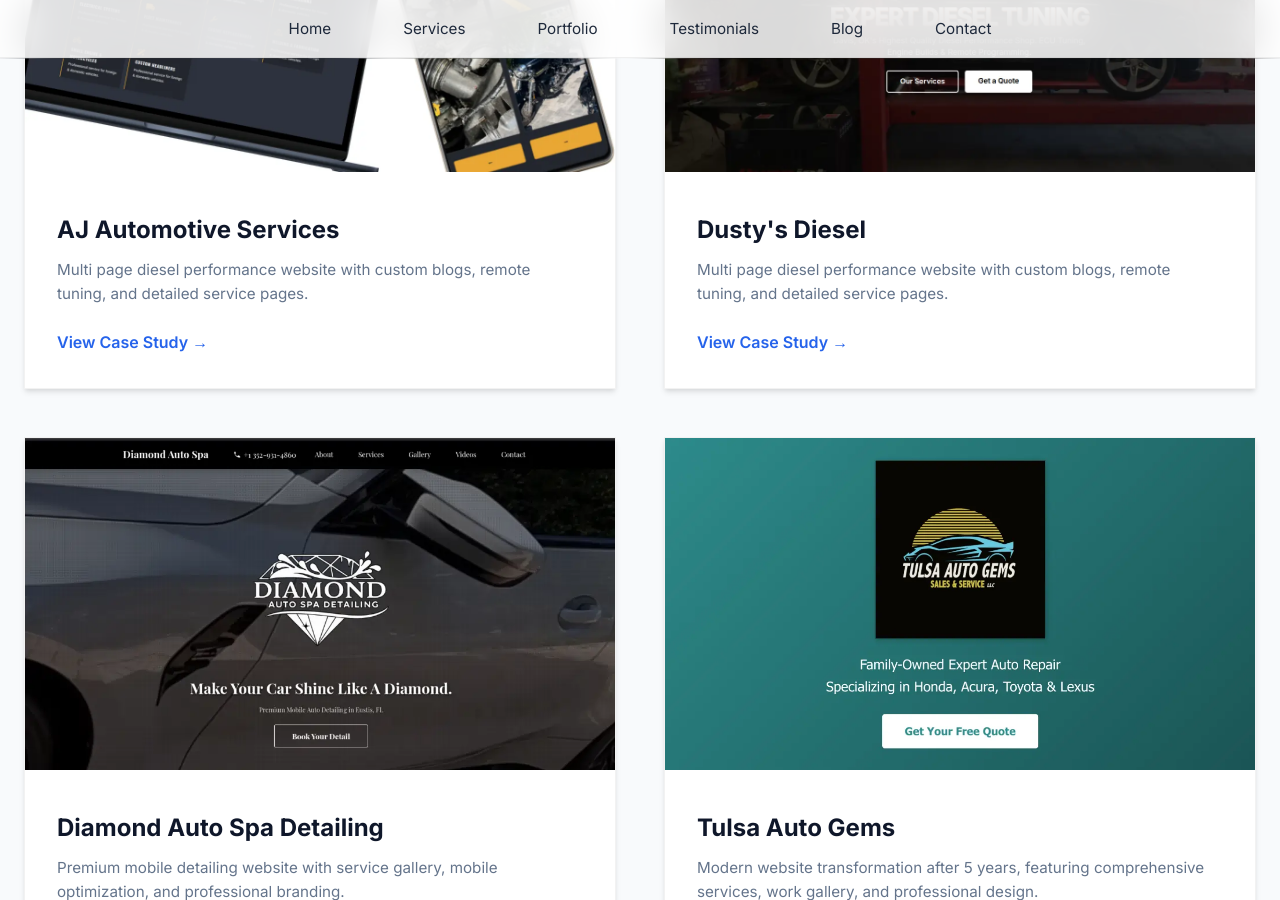
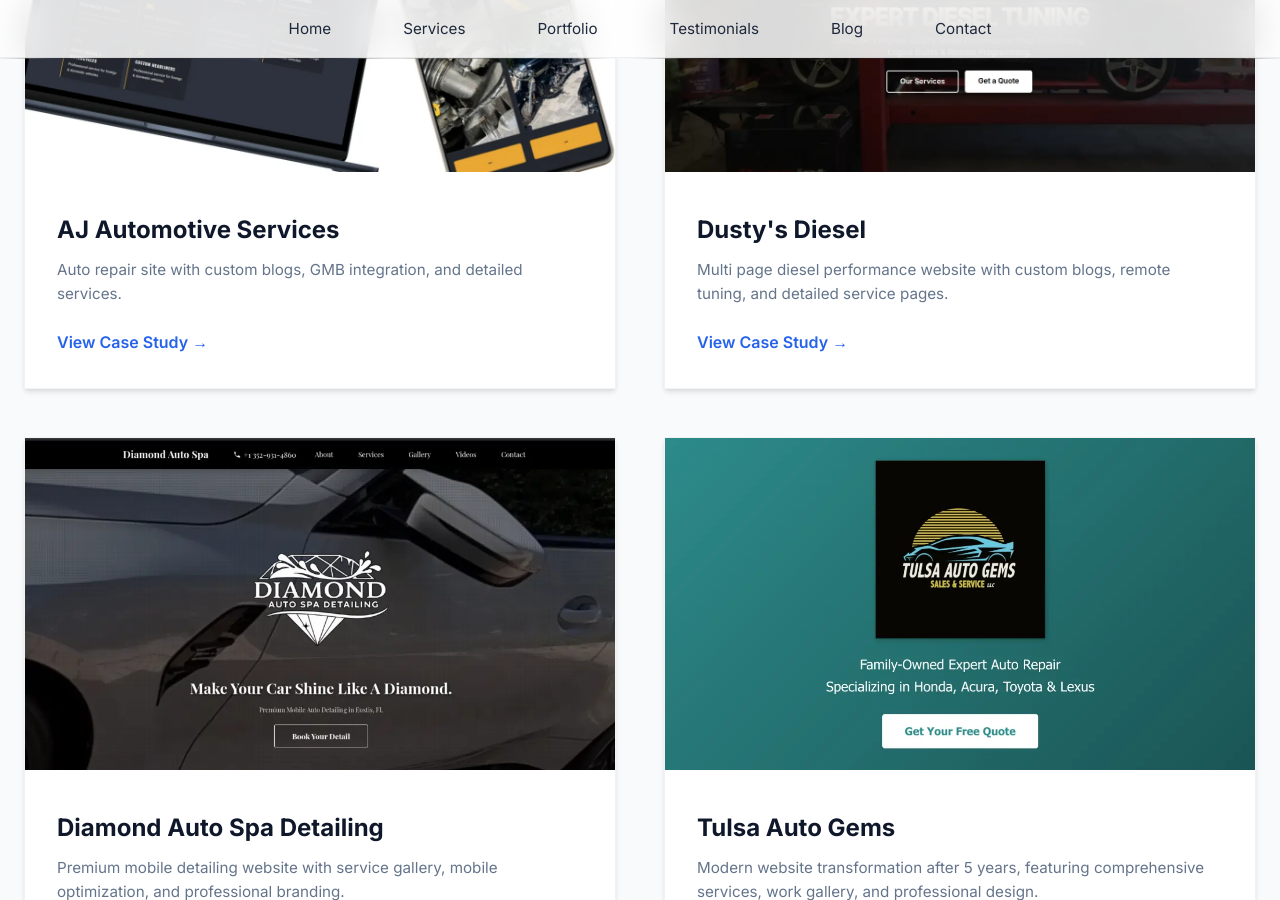
Before and after one commit to JamesBrownR/MeetingSurge, a Jekyll site: the page built from index.html, in a window 1280 px wide and 900 px high, scrolled down 1807 px. Built offline with Jekyll 4.4.1, drawn with Linux system fonts in a browser that asks for light colours.

Commit message:
Update index.html

```diff
--- a/index.html
+++ b/index.html
@@ -66,7 +66,7 @@
       </div>
       <div class="work-card-content">
         <h3>AJ Automotive Services</h3>
-        <p>Multi page diesel performance website with custom blogs, remote tuning, and detailed service pages.</p>
+        <p>Auto repair site with custom blogs, GMB integration, and detailed services.</p>
         <a href="/portfolio#ajautomotiveservices" class="project-link">View Case Study &rarr;</a>
       </div>
     </div>
```
